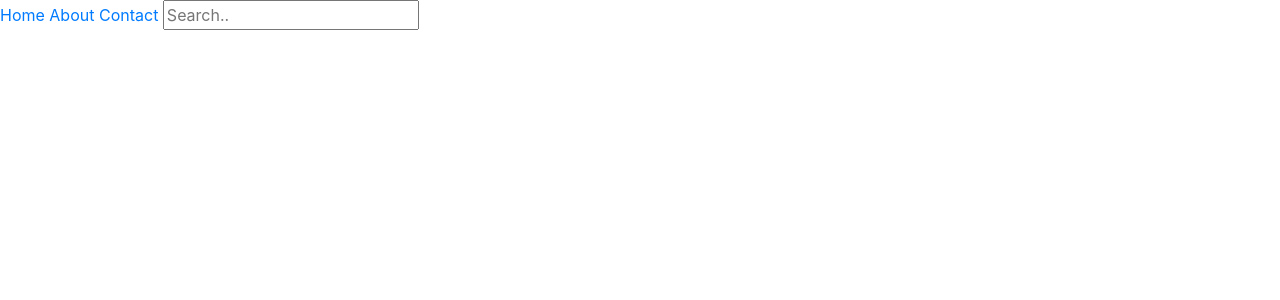
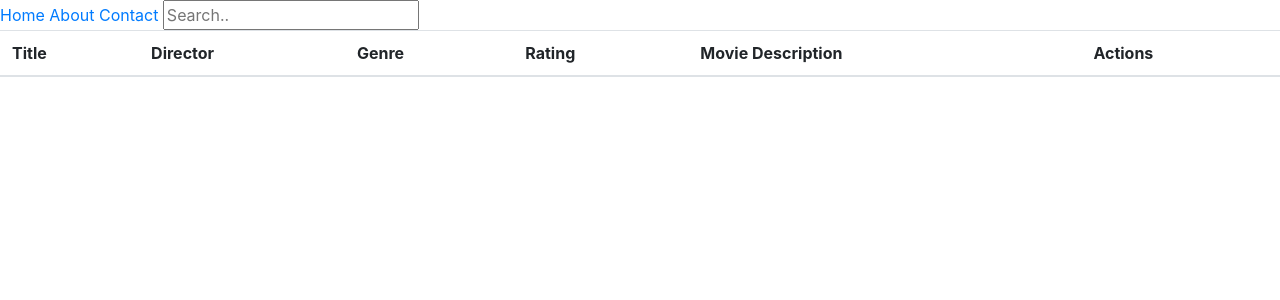
Before and after one commit to calingeorgediea/MovieAPP, a PHP site: page /mvc/app/views/searchpage.php in a window 1280 px wide. Shown: the top 300 px of the page. Run offline with PHP 8.4, Linux system fonts and the light colour scheme; lists and menus that the app fills with data are empty; some libraries are stand-ins or nearby versions.

Commit message:
template for rendering search

```diff
--- a/app/views/searchpage.php
+++ b/app/views/searchpage.php
@@ -14,9 +14,42 @@
 </div>
 
 <div id="content1">
+  <table class="table">
+      <thead>
+        <tr>
+          <th scope="col">Title</th>
+          <th scope="col">Director</th>
+          <th scope="col">Genre</th>
+          <th scope="col">Rating</th>
+          <th scope="col">Movie Description</th>
+          <th scope="col">Actions</th>
+        </tr>
+      </thead>
+      <tbody id="contentTable">
+
+    </tbody>
+    </table>
 </div>
 
 <script>
+function render(response){
+  console.log(response);
+  $('#contentTable').empty();
+  for(const entry of response){
+    $('#contentTable').append(
+    "<tr id=movie-" + entry.MovieID + ">" +
+        "<td>" + entry.MovieTitle + "</td>" +
+        "<td>" + entry.DirectorName + "</td>" +
+        "<td>" + entry.GenreName + "</td>" +
+        "<td>" + entry.MovieRating + "</td>" +
+        "<td>" + entry.MovieDescription + "</td>" +
+        "<td><button class='btn btn-danger' onclick=deleteItem("+entry.MovieID+")>Delete</button></td>" +
+        "<td><a class='btn btn-danger' href=movie/?id="+entry.MovieID+">View</a></td>" +
+    "</tr>"
+    );
+  }
+
+}
 
 function debounce( callback, delay ) {
     let timeout;
@@ -48,9 +81,22 @@ myInput.addEventListener(
       dataType: 'json',
       data: value,
       success: function(response) {
-       console.log(response);
+        render(response);
       },
     });
   }
 
+  function deleteItem(id) {
+    //alert (javascriptVariable);
+    $('#movie-' + id).remove();
+    $.ajax({
+      type: "POST",
+      url: "http://localhost/mvc/public/movie/delete",
+      dataType: 'text',
+      data: id.toString(),
+      success: function (data) {
+      }
+    });
+  }
+
 </script>
--- a/app/views/templates/navbar.php
+++ b/app/views/templates/navbar.php
@@ -22,4 +22,5 @@
       </li>
     </ul>
   </div>
+  <input id="searchbar" type="text" placeholder="Search Movie">
 </nav>
```
Also changed, not shown: app/models/MovieDetail.php (+19 -4 lines).
